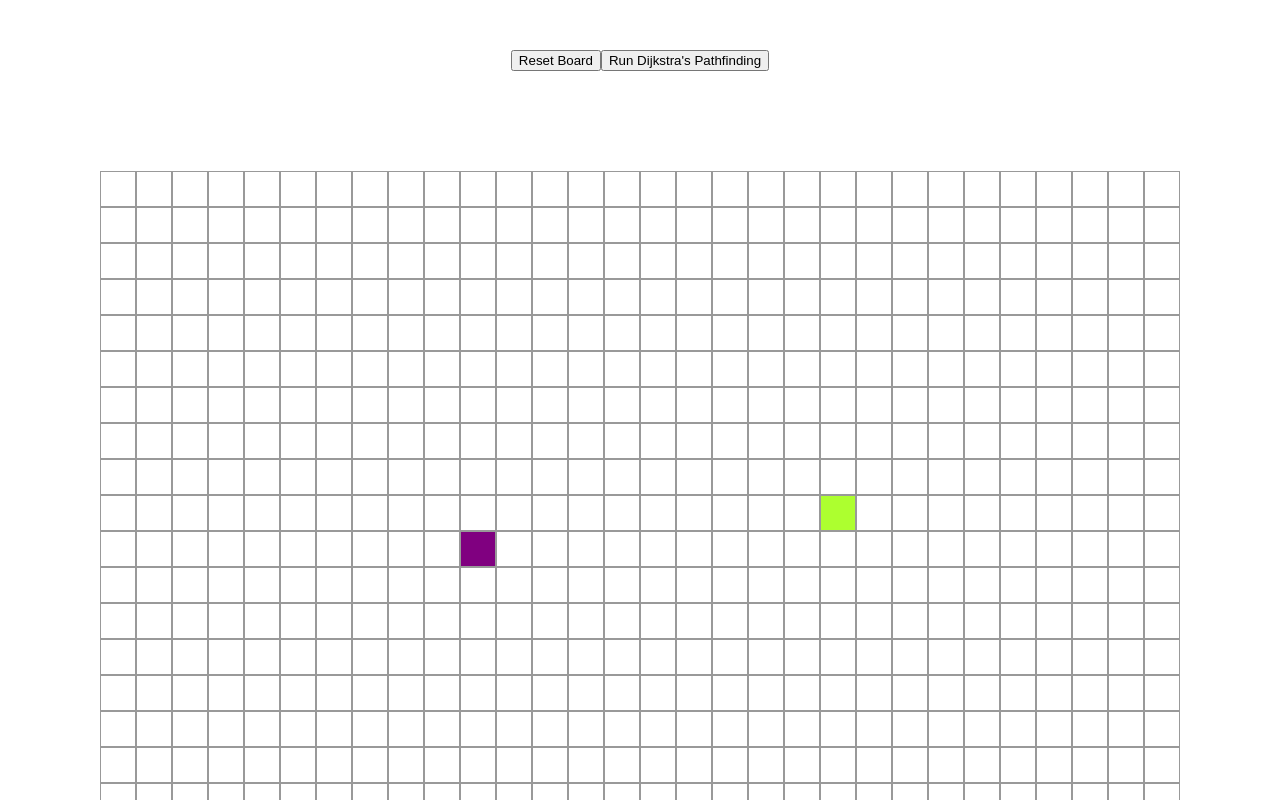
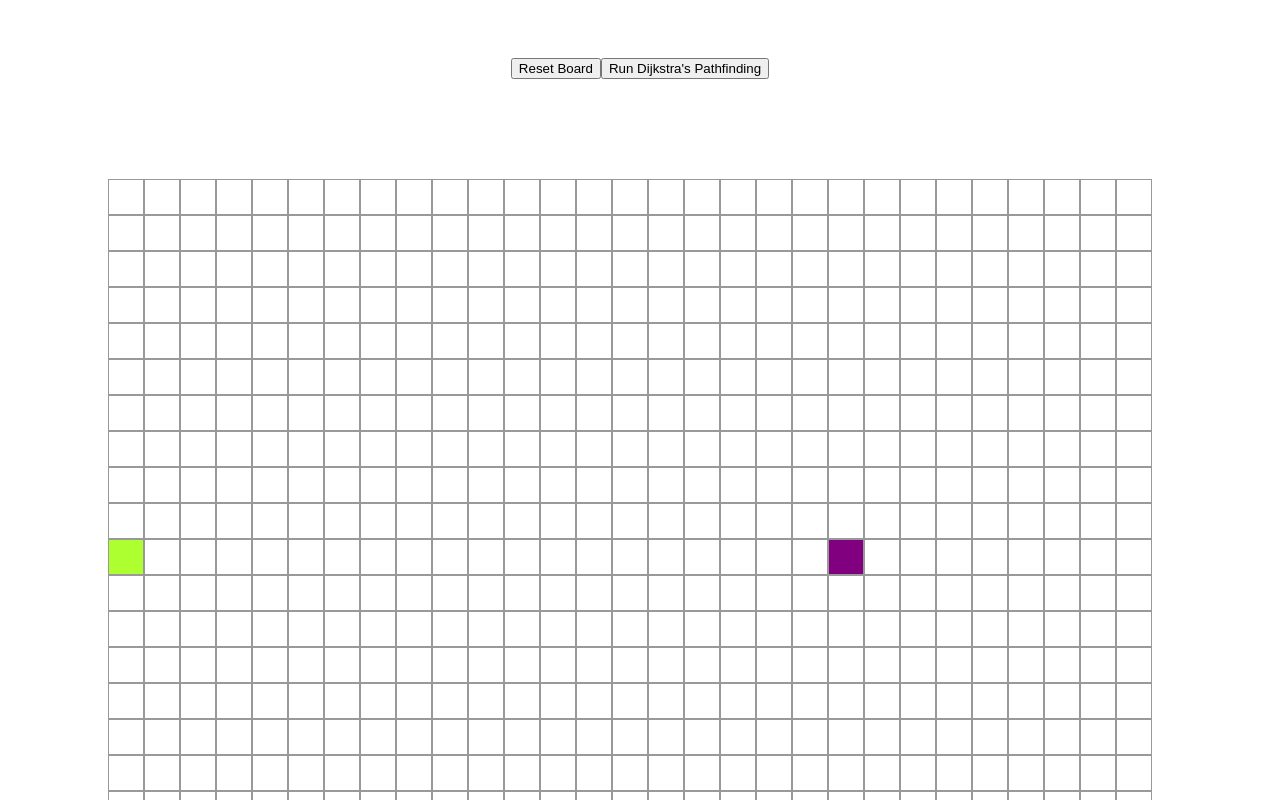
Before and after one commit to TBau23/pathfind-visualizer-project, a React (Create React App) app in the folder pathfinder/: page / in a window 1280 px wide. Shown: the top 800 px of the page. Built offline with nearby package versions, Linux system fonts and the light colour scheme.

Commit message:
first animation added

```diff
--- a/pathfinder/src/Animations/animatedDijkstra.js
+++ b/pathfinder/src/Animations/animatedDijkstra.js
@@ -8,16 +8,18 @@ export function animateDijkstra(visitedNodesInOrder, nodesInShortestPathOrder) {
         }
         setTimeout(() => {
             const node = visitedNodesInOrder[i]; // take first visited node and animate it
+
             document.getElementById(`node-${node.row}-${node.col}`).className =
-            'node node-visted';
+            'node node-visited';
         }, 10 * i);
     };
 };
 
 export function animateShortestPath(nodesInShortestPathOrder) {
-    for ( let i = 0; i < nodesInShortestPathOrder; i++) {
+    for ( let i = 0; i < nodesInShortestPathOrder.length; i++) {
         setTimeout(() => {
             const node = nodesInShortestPathOrder[i];
+
             document.getElementById(`node-${node.row}-${node.col}`).className =
             'node node-shortest-path';
         }, 50 * i);
--- a/pathfinder/src/Components/Node/Node.css
+++ b/pathfinder/src/Components/Node/Node.css
@@ -1,11 +1,8 @@
 .node {
   border: 1px solid #999;
   float: left;
-
   height: 34px;
-
   padding: 0;
-
   width: 34px;
 }
 
--- a/pathfinder/src/Components/Node/Node.js
+++ b/pathfinder/src/Components/Node/Node.js
@@ -15,7 +15,7 @@ class Node extends React.Component {
     return (
         <div
         id={`node-${nodeInfo.row}-${nodeInfo.col}`}
-        className={`${nodeType} node`}
+        className={`node ${nodeType}`}
         onMouseEnter={canBuildWall ? () => handleMouseEnter(nodeInfo.row, nodeInfo.col) : null}
         onMouseDown={canBuildWall ? () => handleMouseDown(nodeInfo.row, nodeInfo.col) : null}
         onMouseUp={() => handleMouseUp()}
--- a/pathfinder/src/index.css
+++ b/pathfinder/src/index.css
@@ -1,4 +1,4 @@
-body {
+/* body {
   margin: 0;
   font-family: -apple-system, BlinkMacSystemFont, 'Segoe UI', 'Roboto', 'Oxygen',
     'Ubuntu', 'Cantarell', 'Fira Sans', 'Droid Sans', 'Helvetica Neue',
@@ -10,4 +10,4 @@ body {
 code {
   font-family: source-code-pro, Menlo, Monaco, Consolas, 'Courier New',
     monospace;
-}
+} */
```
